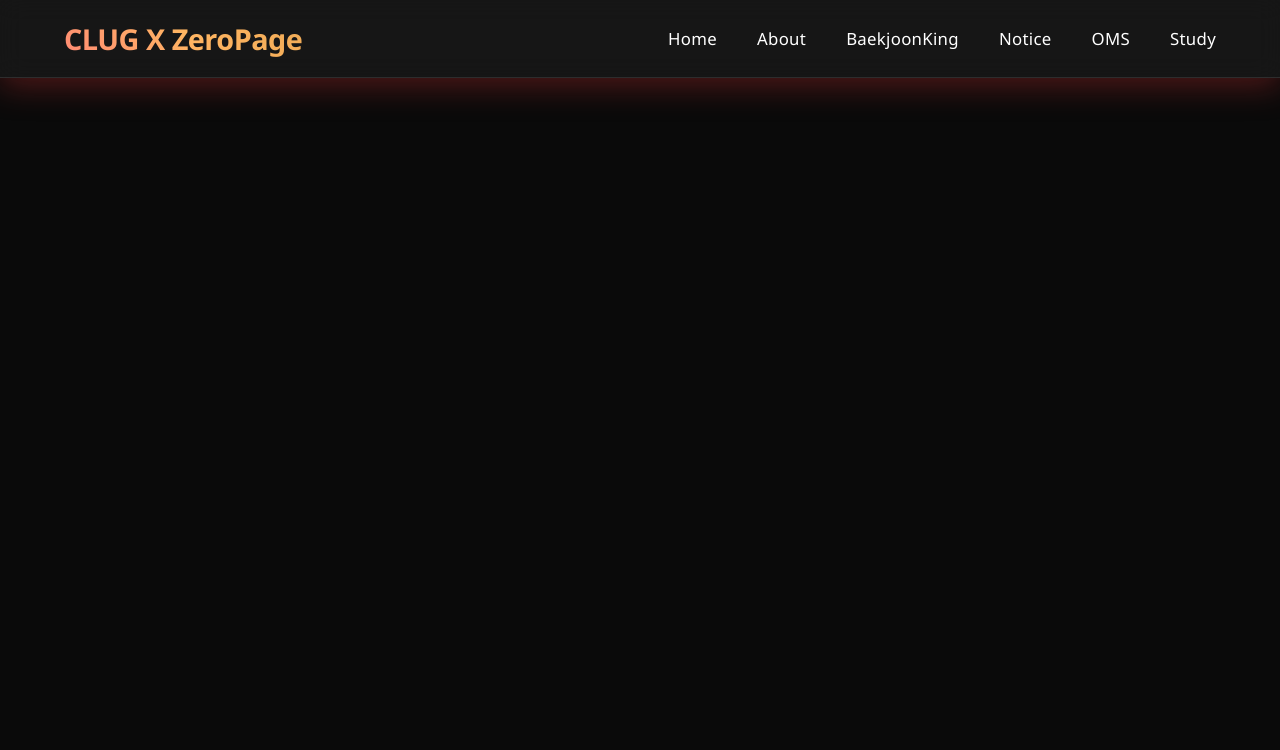
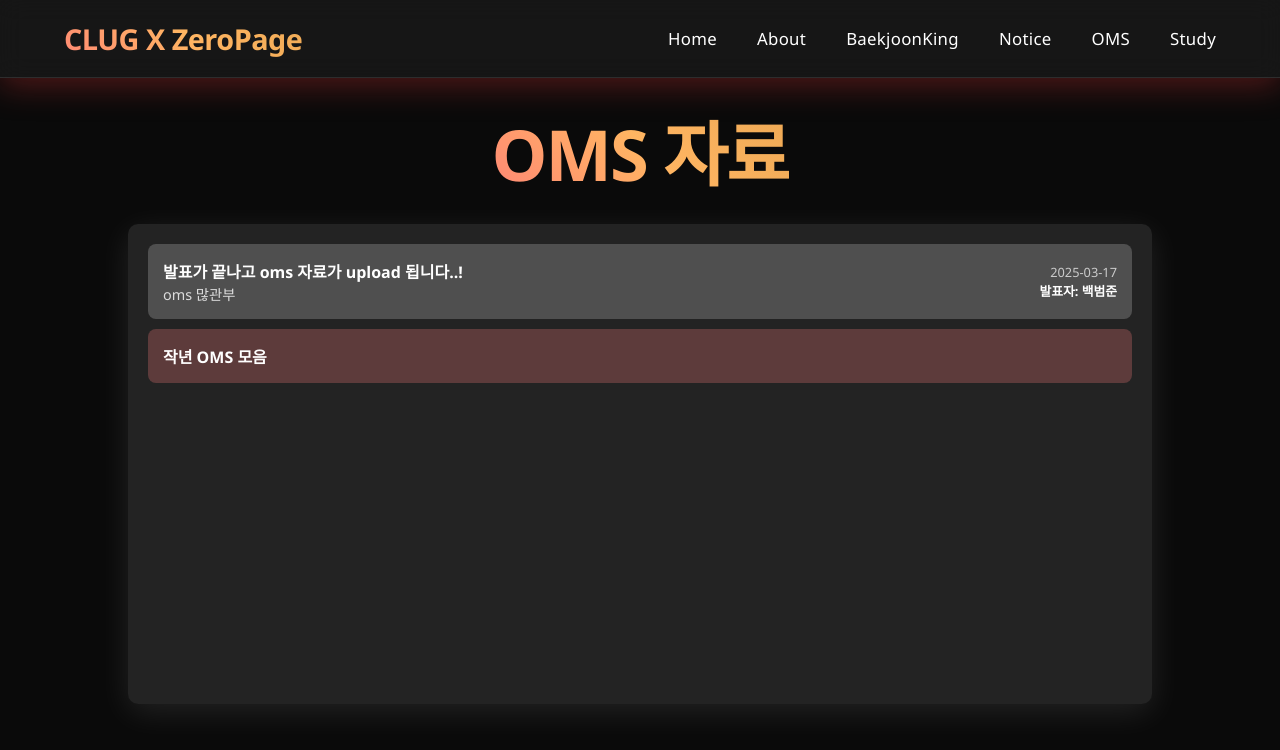
Before and after one commit to CLUGXZeroPage/cz-portal-FE, a Vue app: page /omss in a window 1280 px wide. Shown: the top 750 px of the page. Built offline with nearby package versions, Linux system fonts and the light colour scheme.

Commit message:
ADD: 역대 oms page

```diff
--- /dev/null
+++ b/public/omss.json
@@ -0,0 +1,9 @@
+[
+  {
+    "id": 1,
+    "title": "발표가 끝나고 oms 자료가 upload 됩니다..!",
+    "subtitle": "oms 많관부",
+    "date": "2025-03-17",
+    "presenter": "백범준"
+  }
+]
--- a/src/pages/omss.vue
+++ b/src/pages/omss.vue
@@ -1,11 +1,166 @@
-<script setup>
+<template>
+  <div class="oms-container">
+    <transition name="fade-title">
+      <h1 v-if="show" class="title">
+        OMS 자료
+      </h1>
+    </transition>
 
+    <transition name="fade-content">
+      <div v-if="show" class="oms-list">
+        <div
+            v-for="oms in omss"
+            :key="oms.id"
+            class="oms-item">
+          <div class="oms-info">
+            <h3 class="oms-title">{{ oms.title }}</h3>
+            <p class="oms-subtitle">{{ oms.subtitle }}</p>
+          </div>
+          <div class="oms-meta">
+            <p class="oms-date">{{ oms.date }}</p>
+            <p class="oms-presenter">발표자: {{ oms.presenter }}</p>
+          </div>
+        </div>
+
+        <div
+            class="oms-item archive-link"
+            @click="goToArchive">
+          <div class="oms-info">
+            <h3 class="oms-title">작년 OMS 모음</h3>
+          </div>
+        </div>
+      </div>
+    </transition>
+  </div>
+</template>
+
+<script>
+import { ref, onMounted } from "vue";
+
+export default {
+  name: "OMSS",
+  setup() {
+    const show = ref(false);
+    onMounted(() => {
+      show.value = true;
+    });
+    return {show};
+  },
+  data() {
+    return {
+      omss: []
+    };
+  },
+  async created() {
+    await this.loadOMSS();
+  },
+  methods: {
+    async loadOMSS() {
+      try {
+        const response = await fetch('/omss.json'); // JSON 데이터 불러오기
+        this.omss = await response.json();
+      } catch (error) {
+        console.error('Failed to load OMS data:', error);
+      }
+    },
+    goToArchive() {
+      window.location.href = "https://portal.zeropage.org/oms";
+    }
+  }
+};
 </script>
 
-<template>
+<style scoped>
+.oms-container {
+  display: flex;
+  flex-direction: column;
+  align-items: center;
+  justify-content: center;
+  height: 100vh;
+  overflow: hidden;
+  color: white;
+  text-align: center;
+  position: relative;
+  padding-bottom: 80px;
+}
 
-</template>
+.title {
+  margin-top: 100px;
+  margin-bottom: 30px;
+}
 
-<style scoped>
+.oms-list {
+  width: 80%;
+  height: 60vh;
+  overflow-y: auto;
+  padding: 20px;
+  background: rgba(255, 255, 255, 0.1);
+  border-radius: 10px;
+  box-shadow: 0 8px 32px rgba(255, 255, 255, 0.1);
+}
 
+.oms-item {
+  display: flex;
+  justify-content: space-between;
+  align-items: center;
+  padding: 15px;
+  margin-bottom: 10px;
+  background: rgba(255, 255, 255, 0.2);
+  border-radius: 8px;
+  cursor: pointer;
+  transition: all 0.3s ease-in-out;
+}
+
+.oms-item:hover {
+  background: rgba(255, 255, 255, 0.4);
+}
+
+.oms-info {
+  text-align: left;
+}
+
+.oms-title {
+  font-size: 1rem;
+  font-weight: bold;
+}
+
+.oms-subtitle {
+  font-size: 0.9rem;
+  opacity: 0.8;
+}
+
+.oms-meta {
+  text-align: right;
+}
+
+.oms-date {
+  font-size: 0.8rem;
+  opacity: 0.7;
+}
+
+.oms-presenter {
+  font-size: 0.8rem;
+  font-weight: bold;
+}
+
+.archive-link {
+  background: rgba(229, 115, 115, 0.3);
+  text-align: center;
+  font-size: 1rem;
+  font-weight: bold;
+  color: white;
+}
+
+.archive-link:hover {
+  background: rgba(229, 115, 115, 0.5);
+}
+
+.fade-title-enter-active, .fade-content-enter-active {
+  transition: opacity 1s ease, transform 0.8s ease;
+}
+
+.fade-title-enter-from, .fade-content-enter-from {
+  opacity: 0;
+  transform: translateY(10px);
+}
 </style>
```
